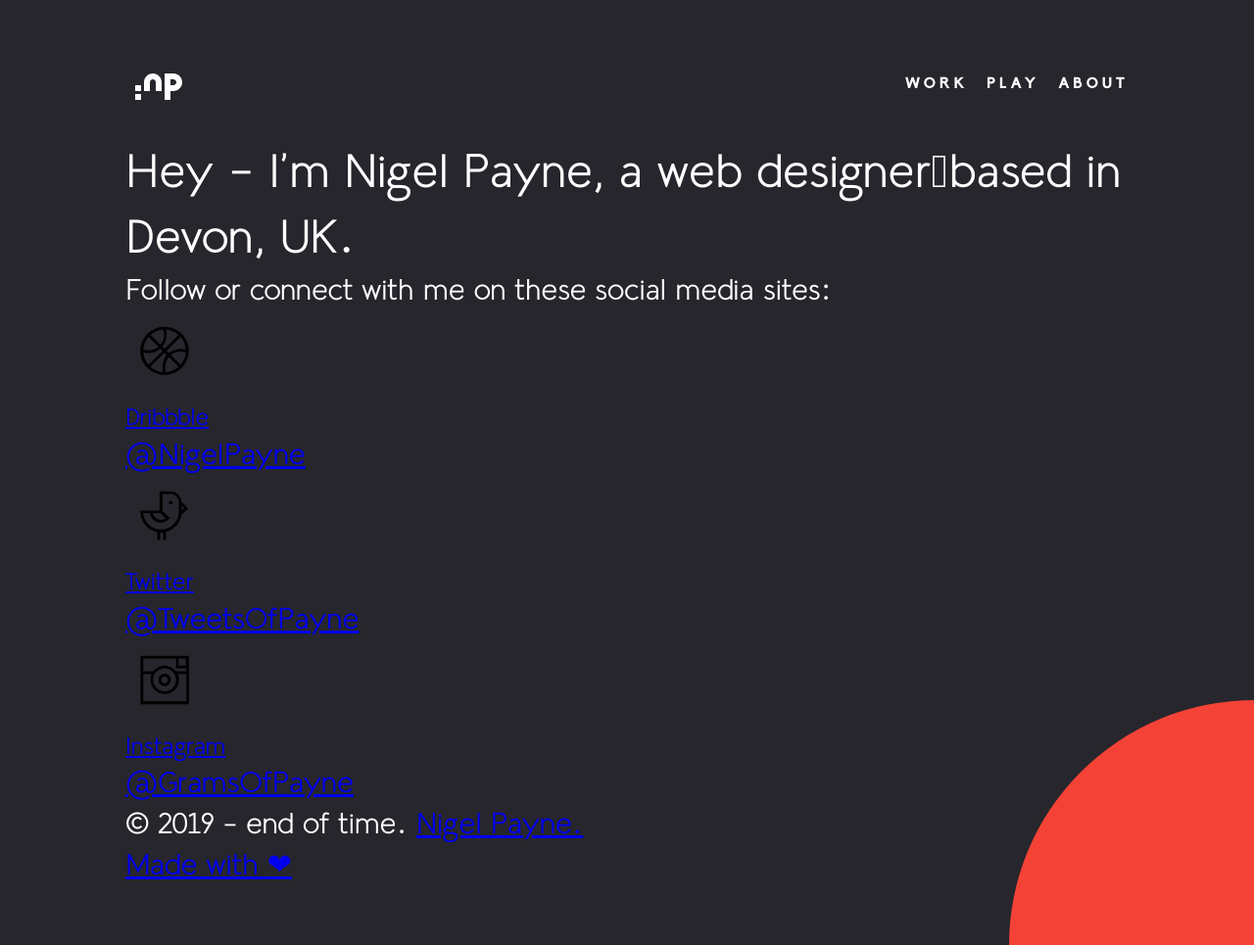
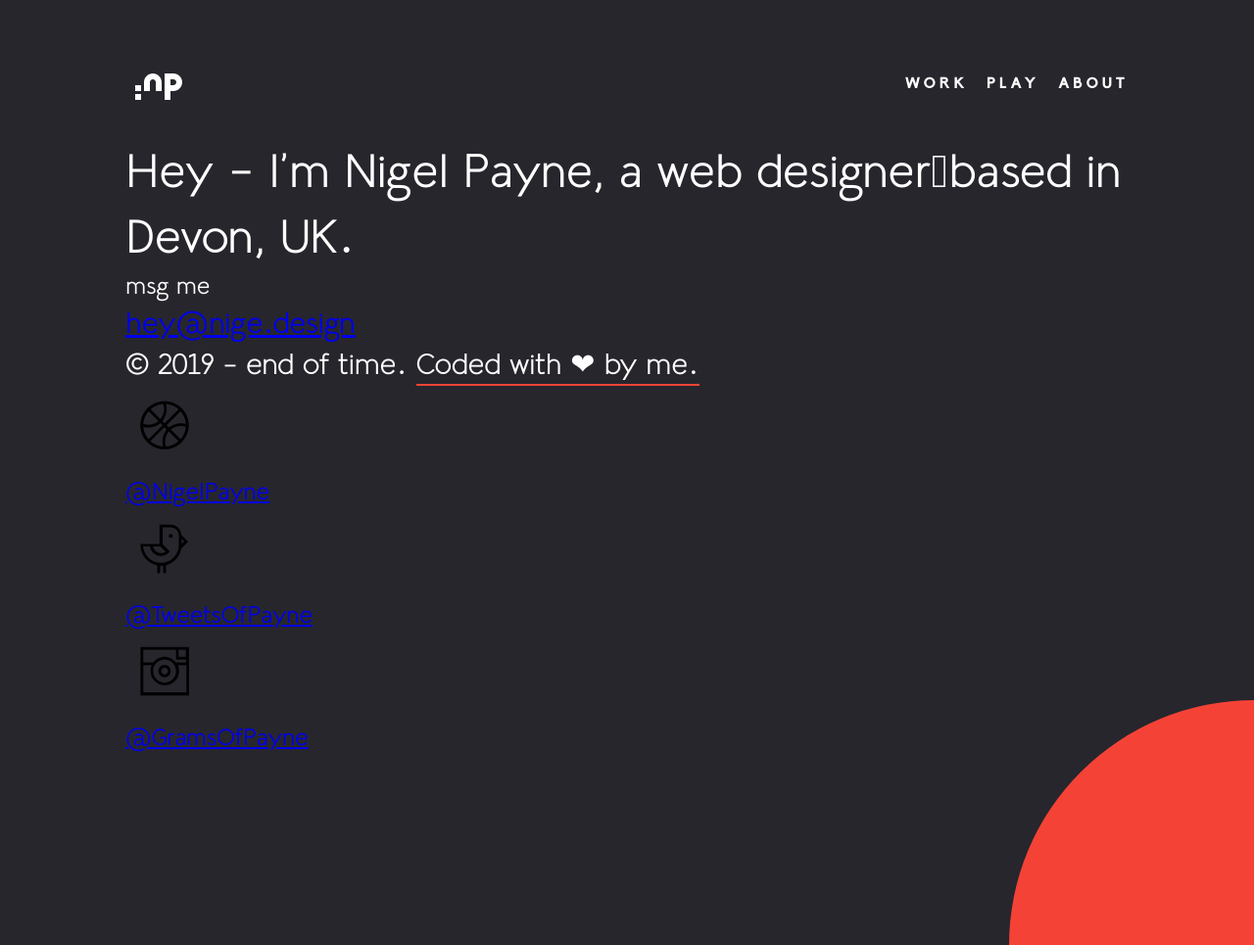
Before and after one commit to nigelpayne/myblog, a Jekyll site: the page built from index.html, in a window 1280 px wide and 965 px high. Shown: the whole window at 98% size. Built offline with Jekyll 4.4.1, drawn with Linux system fonts in a browser that asks for light colours.

Commit message:
update footer

```diff
--- a/_includes/footer.html
+++ b/_includes/footer.html
@@ -1,13 +1,21 @@
 <footer>
 
-  {% include social.html %}
+  <div class="msg-me">
+    <h3>msg me</h3>
+    <a href="mailto:hey@nige.design?subject=I used the email address link on your website" class="yo-you">hey@nige.design</a>
 
-    <div class="copyright">
-      &copy; <script>new Date().getFullYear()>2010&&document.write(new Date().getFullYear());</script> - end of time. <a href="/">Nigel Payne.</a>
-    </div>
+    <p>
+      &copy;
+      <script>
+        new Date().getFullYear() > 2010 && document.write(new Date().getFullYear());
+      </script>
+      - end of time.
+      <a href="/colophon/">Coded with <b>❤</b> by me.</a>
+    </p>
+  </div>
 
-    <div class="colophon">
-      <a href="/colophon/">Made with <b>❤</b></a>
-    </div>
+  <div class="social-media">
+    {% include social.html %}
+  </div>
 
 </footer>
--- a/_includes/social.html
+++ b/_includes/social.html
@@ -1,14 +1,10 @@
-<div class="social-media">
-  <p class="social-intro">Follow or connect with me on these social media sites:</p>
-
 <div>
   <a href="http://dribbble.com/nigelpayne" alt="Follow Nigel Payne on Dribbble" class="social-link">
     <svg xmlns="http://www.w3.org/2000/svg" xmlns:xlink="http://www.w3.org/1999/xlink" version="1.1" x="0px" y="0px" viewBox="0 0 28 28" enable-background="new 0 0 28 28" xml:space="preserve" width="80" height="80">
       <path d="M20.1 8c-1.6-1.6-3.8-2.5-6.1-2.5S9.5 6.4 7.9 8c-3.4 3.4-3.4 8.9 0 12.2c1.6 1.6 3.8 2.5 6.1 2.5 s4.5-0.9 6.1-2.5C23.5 16.9 23.5 11.4 20.1 8z M13.5 21.7c-1.7-0.1-3.3-0.8-4.6-1.9l5-5l0.8 0.8C13.4 17.3 12.9 19.6 13.5 21.7z M15.5 16.3l3.5 3.5c-1.3 1.1-2.8 1.8-4.5 1.9C13.9 19.9 14.3 17.8 15.5 16.3z M16.2 15.6c1.5-1.2 3.5-1.6 5.4-1 c-0.1 1.6-0.7 3.2-1.9 4.5L16.2 15.6z M21.6 13.6c-2.1-0.6-4.4-0.1-6.1 1.3l-0.8-0.8l5-5C20.9 10.4 21.5 12 21.6 13.6z M11.8 12.6 c-1.5 1.3-3.5 1.6-5.4 1c0.1-1.6 0.7-3.2 1.9-4.5L11.8 12.6z M9 8.4c1.3-1.1 2.8-1.8 4.5-1.9c0.7 1.8 0.3 3.9-1 5.4L9 8.4z M14.5 6.5c1.7 0.1 3.3 0.8 4.5 1.9l-5 5l-0.8-0.8C14.6 10.9 15.1 8.6 14.5 6.5z M6.4 14.6c0.6 0.2 1.2 0.3 1.9 0.3 c1.5 0 3-0.5 4.2-1.6l0.8 0.8l-5 5C7.1 17.8 6.5 16.2 6.4 14.6z"
         class="style0"></path>
     </svg>
-      <h3>Dribbble</h3>
-      <p>@NigelPayne</p>
+    <h3>@NigelPayne</h3>
   </a>
 </div>
 
@@ -21,8 +17,7 @@
         <circle cx="16.2" cy="9.5" r="0.7" class="style0"></circle>
       </g>
     </svg>
-      <h3>Twitter</h3>
-      <p>@TweetsOfPayne</p>
+    <h3>@TweetsOfPayne</h3>
   </a>
 </div>
 
@@ -35,9 +30,6 @@
           class="style0"></path>
       </g>
     </svg>
-      <h3>Instagram</h3>
-      <p>@GramsOfPayne</p>
+    <h3>@GramsOfPayne</h3>
   </a>
 </div>
-
-</div>
```
Also changed, not shown: assets/images/logos/BRAUN-x2.png (added), assets/images/logos/BRAUN.png (added), assets/images/logos/GOOGLE-x2.png (added), assets/images/logos/GOOGLE.png (added), assets/images/logos/JAGER-x2.png (added), assets/images/logos/JAGER.png (added), assets/images/logos/Layer 36-x2.png (added), assets/images/logos/Layer 36.png (added), assets/images/logos/SUPERHI-x2.png (added), assets/images/logos/SUPERHI.png (added), assets/images/logos/VISA-x2.png (added), assets/images/logos/VISA.png (added), assets/images/nigel-payne.png (added). Lines whose indentation alone changed are shown as unchanged.
